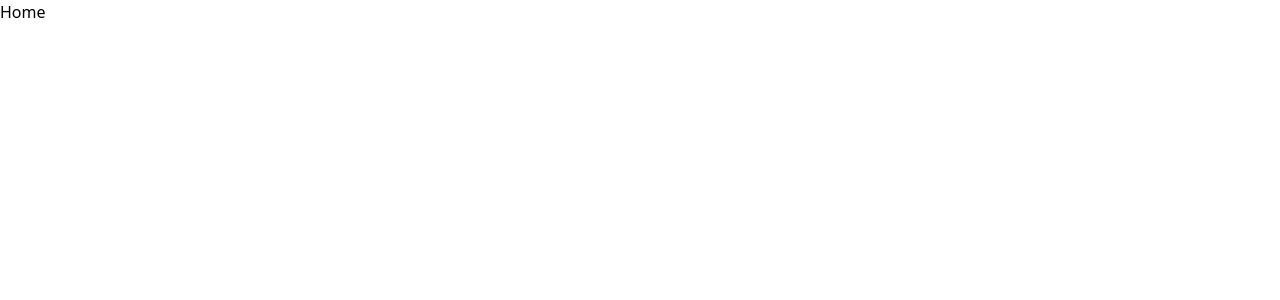
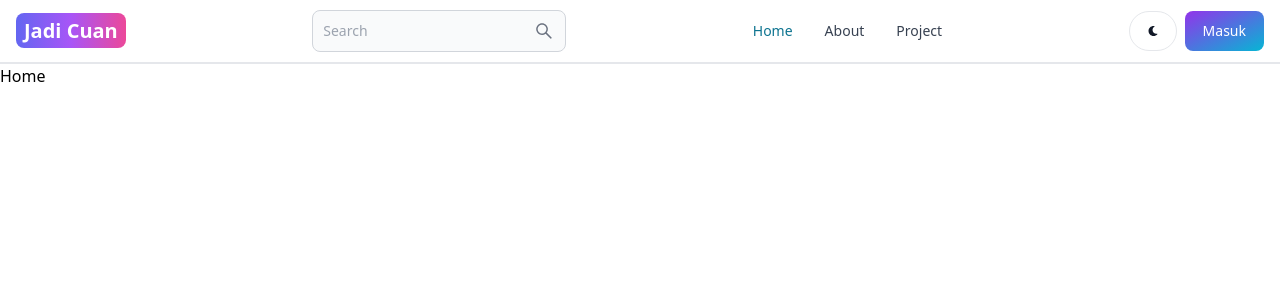
Before and after one commit to sukmaaji11/blog-app, a React (Vite) app in the folder client/: page / in a window 1280 px wide. Shown: the top 300 px of the page. Built offline with nearby package versions, Linux system fonts and the light colour scheme.

Commit message:
Add Header Menu For Blog-app

```diff
--- a/client/package.json
+++ b/client/package.json
@@ -10,8 +10,10 @@
     "preview": "vite preview"
   },
   "dependencies": {
+    "flowbite-react": "^0.7.2",
     "react": "^18.2.0",
     "react-dom": "^18.2.0",
+    "react-icon": "^1.0.0",
     "react-router-dom": "^6.22.3"
   },
   "devDependencies": {
--- a/client/src/App.jsx
+++ b/client/src/App.jsx
@@ -5,10 +5,12 @@ import Signin from "./pages/Signin";
 import Singup from "./pages/Singup";
 import Dashboard from "./pages/Dashboard";
 import Projects from "./pages/Projects";
+import Header from "./components/Header";
 
 export default function App() {
   return (
     <BrowserRouter>
+      <Header />
       <Routes>
         <Route path="/" element={<Home />} />
         <Route path="/about" element={<About />} />
--- /dev/null
+++ b/client/src/components/Header.jsx
@@ -0,0 +1,52 @@
+import React from "react";
+import { Navbar, TextInput, Button } from "flowbite-react";
+import { Link, useLocation } from "react-router-dom";
+import { AiOutlineSearch } from "react-icons/ai";
+import { FaMoon } from "react-icons/fa";
+
+export default function Header() {
+  const path = useLocation().pathname;
+  return (
+    <Navbar className="border-b-2 bg-white">
+      <Link
+        className="self-center whitespace-nowrap text-sm sm:text-xl font-semibold dark: text-white"
+        to="/"
+      >
+        <span className="px-2 py-1 bg-gradient-to-r from-indigo-500 via-purple-500 to-pink-500 rounded-lg text-white">
+          Jadi Cuan
+        </span>
+      </Link>
+      <form>
+        <TextInput
+          type="text"
+          placeholder="Search"
+          rightIcon={AiOutlineSearch}
+          className="hidden lg:inline"
+        />
+      </form>
+      <Button className="w-12 h-10 lg:hidden" color="gray" pill>
+        <AiOutlineSearch />
+      </Button>
+      <div className="flex gap-2 md:order-2">
+        <Button className="w-12 h-10 hidden sm:inline" color="gray" pill>
+          <FaMoon />
+        </Button>
+        <Link to="signin">
+          <Button gradientDuoTone="purpleToBlue">Masuk </Button>
+        </Link>
+        <Navbar.Toggle />
+      </div>
+      <Navbar.Collapse>
+        <Navbar.Link active={path === "/"} as={"div"}>
+          <Link to="/">Home</Link>
+        </Navbar.Link>
+        <Navbar.Link active={path === "/about"} as={"div"}>
+          <Link to="/about">About</Link>
+        </Navbar.Link>
+        <Navbar.Link active={path === "/projects"} as={"div"}>
+          <Link to="/projects">Project</Link>
+        </Navbar.Link>
+      </Navbar.Collapse>
+    </Navbar>
+  );
+}
--- a/client/tailwind.config.js
+++ b/client/tailwind.config.js
@@ -1,6 +1,10 @@
 /** @type {import('tailwindcss').Config} */
 export default {
-  content: ["./index.html", "./src/**/*.{js,ts,jsx,tsx}"],
+  content: [
+    "./index.html",
+    "./src/**/*.{js,ts,jsx,tsx}",
+    "node_modules/flowbite-react/lib/esm/**/*.js",
+  ],
   theme: {
     extend: {},
   },
```
Also changed, not shown: 1 other file (tests, documents, lock files or other folders).
